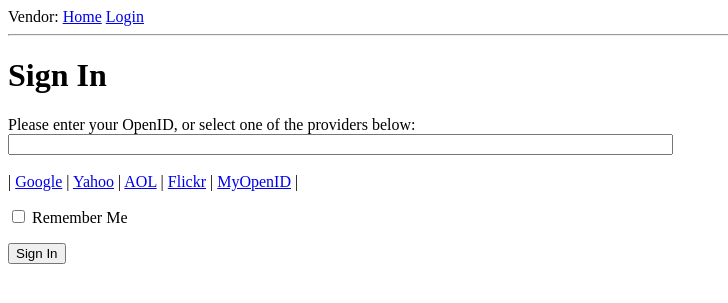
After one commit to suvir/pyNeed, a Flask app: page /login in a window 1280 px wide. The commit adds this page. Shown: the top 303 px of the page, without its empty margins (0-728 px from the left). Run offline with Flask 2, Linux system fonts and the light colour scheme.

Commit message:
Added a login form

```diff
--- a/app/__init__.py
+++ b/app/__init__.py
@@ -1,4 +1,6 @@
 from flask import Flask
 
 app = Flask(__name__)
+app.config.from_object('config')
+
 from app import views
--- /dev/null
+++ b/app/forms.py
@@ -0,0 +1,7 @@
+from flask.ext.wtf import Form
+from wtforms import StringField, BooleanField
+from wtforms.validators import DataRequired
+
+class LoginForm(Form):
+    openid = StringField('openid', validators=[DataRequired()])
+    remember_me = BooleanField('remember_me', default=False)
--- a/app/templates/base.html
+++ b/app/templates/base.html
@@ -3,8 +3,17 @@
     <title>iNeed Vendor Prototype</title>
   </head>
   <body>
-    <div>Vendor: <a href="/index">Home</a></div>
+    <div>Vendor: <a href="/index">Home</a> <a href="/login">Login</a> </div>
     <hr>
+    {% with messages = get_flashed_messages() %}
+      {% if messages %}
+        <ul>
+        {% for message in messages %}
+            <li>{{ message }} </li>
+        {% endfor %}
+        </ul>
+      {% endif %}
+    {% endwith %}
     {% block content %}{% endblock %}
   </body>
 </html>
--- /dev/null
+++ b/app/templates/login.html
@@ -0,0 +1,35 @@
+<!-- extend from base layout -->
+{% extends "base.html" %}
+
+{% block content %}
+<script type="text/javascript">
+function set_openid(openid, pr)
+{
+    u = openid.search('<username>')
+    if (u != -1) {
+        // openid requires username
+        user = prompt('Enter your ' + pr + ' username:')
+        openid = openid.substr(0, u) + user
+    }
+    form = document.forms['login'];
+    form.elements['openid'].value = openid
+}
+</script>
+
+  <h1>Sign In</h1>
+  <form action="" method="post" name="login">
+      {{ form.hidden_tag() }}
+      <p>
+          Please enter your OpenID, or select one of the providers below:<br>
+          {{ form.openid(size=80) }}<br>
+          {% for error in form.openid.errors %}
+            <span style="color: red;">[{{ error }}]</span>
+          {% endfor %}<br>
+          |{% for pr in providers %}
+            <a href="javascript:set_openid('{{ pr.url }}', '{{ pr.name }}');">{{ pr.name }}</a> |
+          {% endfor %}
+      </p>
+      <p>{{ form.remember_me }} Remember Me</p>
+      <p><input type="submit" value="Sign In"></p>
+  </form>
+{% endblock %}
--- a/app/views.py
+++ b/app/views.py
@@ -1,5 +1,6 @@
-from flask import render_template
+from flask import render_template, flash, redirect
 from app import app
+from forms import LoginForm
 
 @app.route('/')
 @app.route('/index')
@@ -10,3 +11,15 @@ def index():
 	{'cuisine':'thai','dish':'pad thai'},
 	{'cuisine':'indian','dish':'butter chicken'}]
 	return render_template('index.html',user=user,products = products )
+
+@app.route('/login', methods=['GET', 'POST'])
+def login():
+    form = LoginForm()
+    if form.validate_on_submit():
+        flash('Login requested for OpenID="%s", remember_me=%s' %
+              (form.openid.data, str(form.remember_me.data)))
+        return redirect('/index')
+    return render_template('login.html',
+                           title='Sign In',
+                           form=form,
+                           providers = app.config['OPENID_PROVIDERS'])
--- a/requirements.txt
+++ b/requirements.txt
@@ -1 +1,2 @@
 Flask==0.10.1
+flask-wtf==0.11
--- a/server.py
+++ b/server.py
@@ -6,7 +6,7 @@ port = os.getenv('VCAP_APP_PORT', 8000)
 # For local usage
 app.run(debug=True)
 # For bluemix
-#app.run(host='0.0.0.0', port=int(port))
+# app.run(host='0.0.0.0', port=int(port))
 
 # ORIGINAL FLASK TUTORIAL CODE
 # import os
```
Also changed, not shown: config.py (added, +11 -0 lines), 4 other files.
